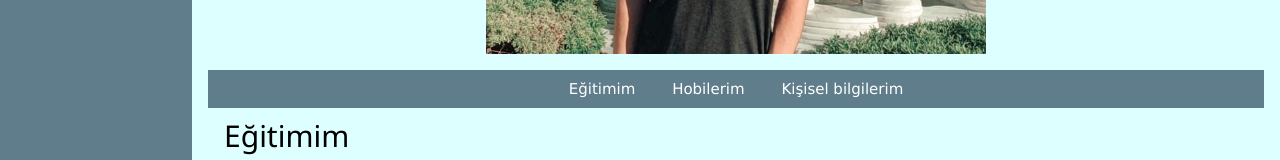
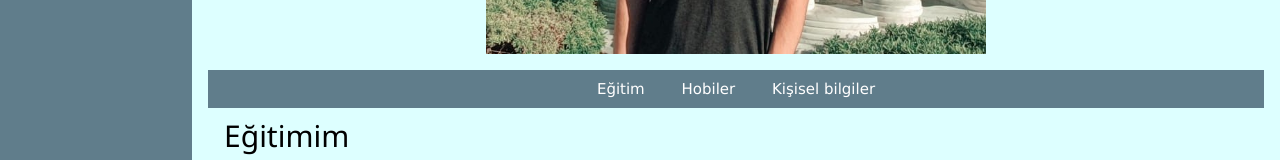
Before and after one commit to halilkarkaya/halilkarakayax, a plain HTML site: page index.html in a window 1280 px wide. Shown: the part 526-686 px from the top of the page. Drawn offline with nearby package versions, Linux system fonts and the light colour scheme.

Commit message:
index.html

```diff
--- a/index.html
+++ b/index.html
@@ -73,9 +73,9 @@
 
 
   <div class="w3-blue-grey"style="text-align:center">
-    <button class="w3-bar-item w3-button" onclick="openCity('London')">Eğitimim</button>
-    <button class="w3-bar-item w3-button" onclick="openCity('Paris')">Hobilerim</button>
-    <button class="w3-bar-item w3-button" onclick="openCity('Tokyo')">Kişisel bilgilerim</button>
+    <button class="w3-bar-item w3-button" onclick="openCity('London')">Eğitim</button>
+    <button class="w3-bar-item w3-button" onclick="openCity('Paris')">Hobiler</button>
+    <button class="w3-bar-item w3-button" onclick="openCity('Tokyo')">Kişisel bilgiler</button>
   </div>
 
   <div id="London" class="w3-container city">
```
